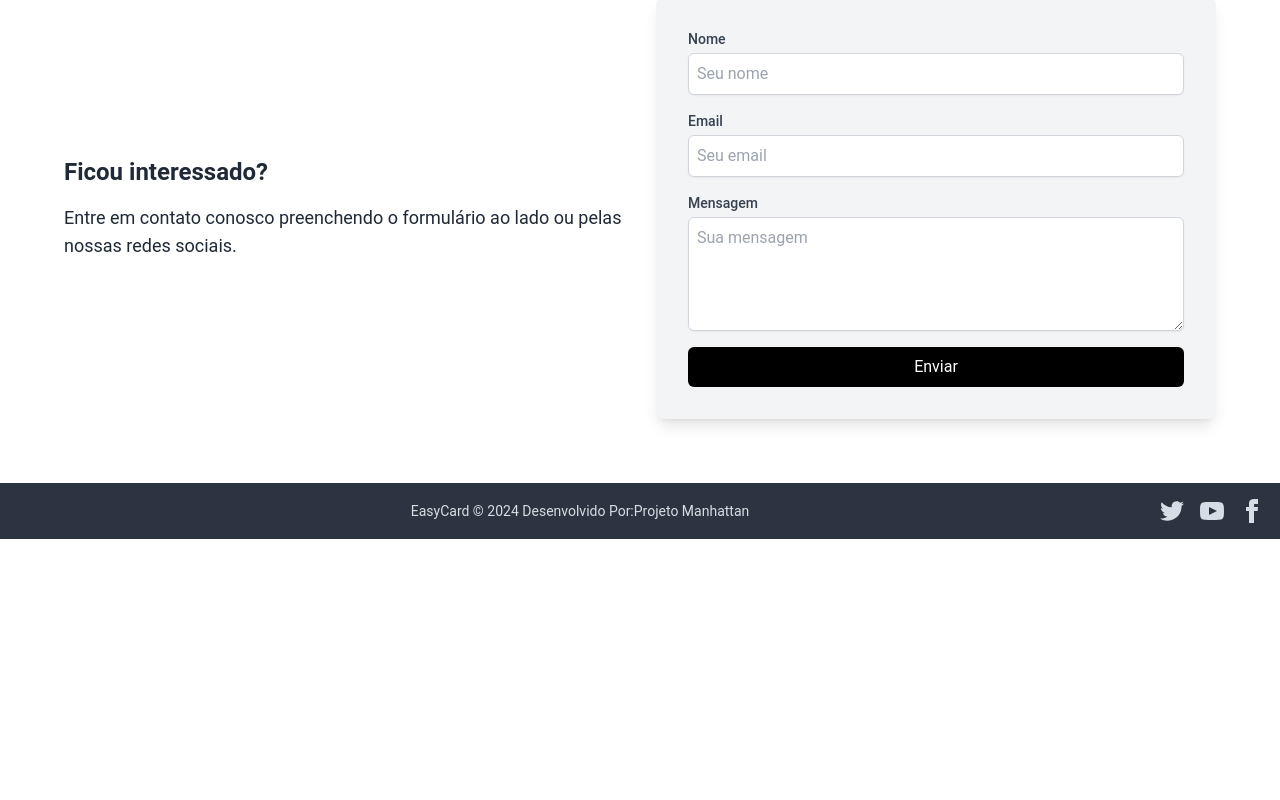
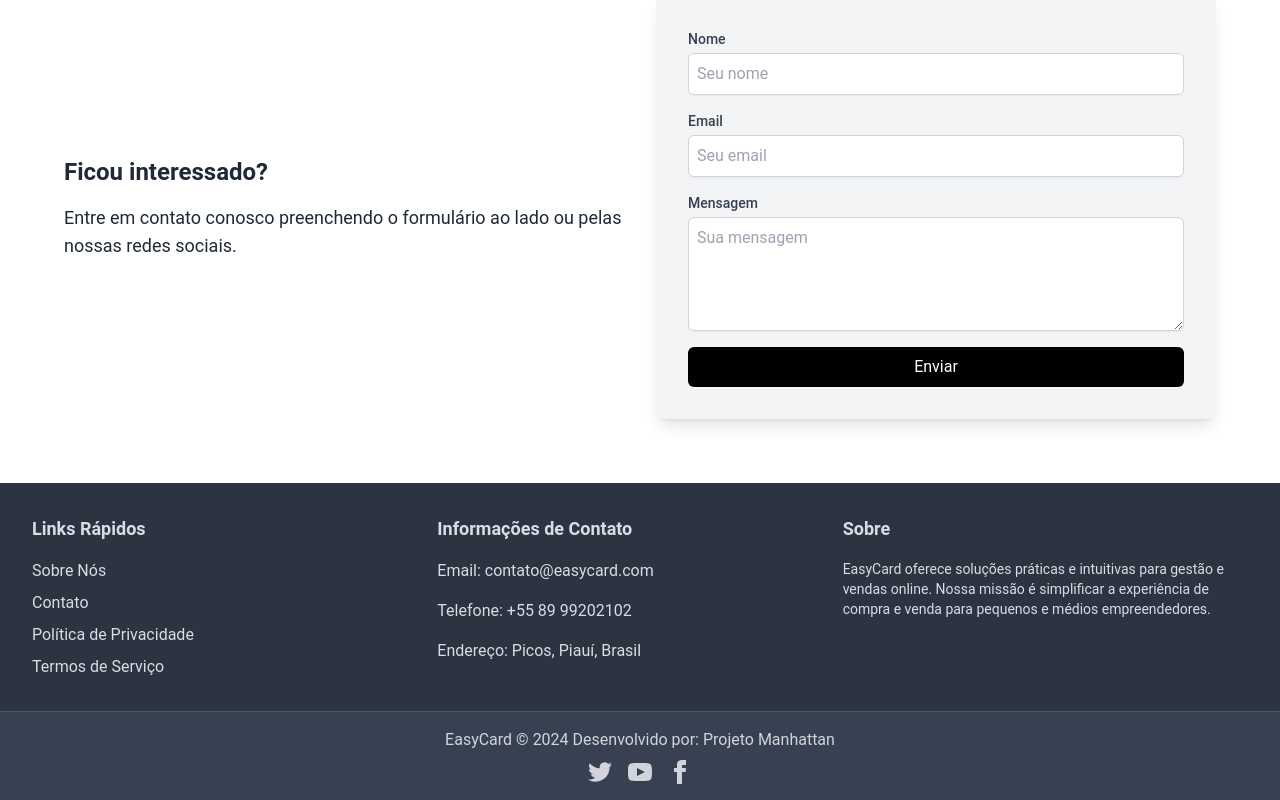
Before and after one commit to Esco-Distribuidora-Piaui/easycart, a Next.js app: page / in a window 1280 px wide. Shown: the part 1029-1829 px from the top of the page. Before the commit the page ends 1568 px from the top, so only its background shows below. Built offline with nearby package versions, Linux system fonts and the light colour scheme.

Commit message:
footer da pg

```diff
--- a/src/components/Footer.jsx
+++ b/src/components/Footer.jsx
@@ -1,12 +1,65 @@
 const Footer = () => (
-  <footer className="footer bg-neutral text-neutral-content p-4 flex justify-between items-center">
-    <div className="flex-1 flex justify-center">
+  <>
+    <footer className="bg-neutral text-neutral-content p-8 flex flex-col gap-8">
+      <div className="flex flex-col md:flex-row justify-between items-start">
+        <div className="flex flex-col gap-4 w-full md:w-1/3">
+          <p className="text-lg font-bold">Links Rápidos</p>
+          <nav className="flex flex-col gap-2">
+            <a href="/about" className="hover:underline">
+              Sobre Nós
+            </a>
+            <a href="/contact" className="hover:underline">
+              Contato
+            </a>
+            <a href="/privacy-policy" className="hover:underline">
+              Política de Privacidade
+            </a>
+            <a href="/terms" className="hover:underline">
+              Termos de Serviço
+            </a>
+          </nav>
+        </div>
+        <div className="flex flex-col gap-4 w-full md:w-1/3">
+          <p className="text-lg font-bold">Informações de Contato</p>
           <p>
-        EasyCard © {new Date().getFullYear()} Desenvolvido Por:Projeto Manhattan
+            Email:{" "}
+            <a href="mailto:contato@easycard.com" className="hover:underline">
+              contato@easycard.com
+            </a>
+          </p>
+          <p>
+            Telefone:{" "}
+            <a href="tel:+5511999999999" className="hover:underline">
+              +55 89 99202102
+            </a>
+          </p>
+          <p>Endereço: Picos, Piauí, Brasil</p>
+        </div>
+        <div className="flex flex-col gap-4 w-full md:w-1/3">
+          <p className="text-lg font-bold">Sobre</p>
+          <p className="text-sm">
+            EasyCard oferece soluções práticas e intuitivas para gestão e vendas
+            online. Nossa missão é simplificar a experiência de compra e venda
+            para pequenos e médios empreendedores.
           </p>
         </div>
-    <nav className="flex gap-4">
-      <a>
+      </div>
+    </footer>
+
+    <footer className="bg-gray-700 text-gray-300 p-4 border-t border-gray-600">
+      <div className="flex justify-center items-center">
+        <p>
+          EasyCard © {new Date().getFullYear()} Desenvolvido por: Projeto
+          Manhattan
+        </p>
+      </div>
+      <div className="flex justify-center gap-4 mt-2">
+        <a
+          href="https://twitter.com"
+          target="_blank"
+          rel="noopener noreferrer"
+          aria-label="Twitter"
+        >
           <svg
             xmlns="http://www.w3.org/2000/svg"
             width="24"
@@ -17,7 +70,12 @@
             <path d="M24 4.557c-.883.392-1.832.656-2.828.775 1.017-.609 1.798-1.574 2.165-2.724-.951.564-2.005.974-3.127 1.195-.897-.957-2.178-1.555-3.594-1.555-3.179 0-5.515 2.966-4.797 6.045-4.091-.205-7.719-2.165-10.148-5.144-1.29 2.213-.669 5.108 1.523 6.574-.806-.026-1.566-.247-2.229-.616-.054 2.281 1.581 4.415 3.949 4.89-.693.188-1.452.232-2.224.084.626 1.956 2.444 3.379 4.6 3.419-2.07 1.623-4.678 2.348-7.29 2.04 2.179 1.397 4.768 2.212 7.548 2.212 9.142 0 14.307-7.721 13.995-14.646.962-.695 1.797-1.562 2.457-2.549z"></path>
           </svg>
         </a>
-      <a>
+        <a
+          href="https://youtube.com"
+          target="_blank"
+          rel="noopener noreferrer"
+          aria-label="YouTube"
+        >
           <svg
             xmlns="http://www.w3.org/2000/svg"
             width="24"
@@ -28,7 +86,12 @@
             <path d="M19.615 3.184c-3.604-.246-11.631-.245-15.23 0-3.897.266-4.356 2.62-4.385 8.816.029 6.185.484 8.549 4.385 8.816 3.6.245 11.626.246 15.23 0 3.897-.266 4.356-2.62 4.385-8.816-.029-6.185-.484-8.549-4.385-8.816zm-10.615 12.816v-8l8 3.993-8 4.007z"></path>
           </svg>
         </a>
-      <a>
+        <a
+          href="https://facebook.com"
+          target="_blank"
+          rel="noopener noreferrer"
+          aria-label="Facebook"
+        >
           <svg
             xmlns="http://www.w3.org/2000/svg"
             width="24"
@@ -39,8 +102,9 @@
             <path d="M9 8h-3v4h3v12h5v-12h3.642l.358-4h-4v-1.667c0-.955.192-1.333 1.115-1.333h2.885v-5h-3.808c-3.596 0-5.192 1.583-5.192 4.615v3.385z"></path>
           </svg>
         </a>
-    </nav>
+      </div>
     </footer>
+  </>
 );
 
 export default Footer;
```
Lines whose indentation alone changed are shown as unchanged.
